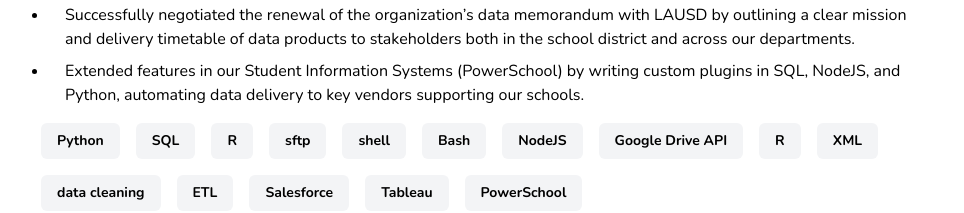
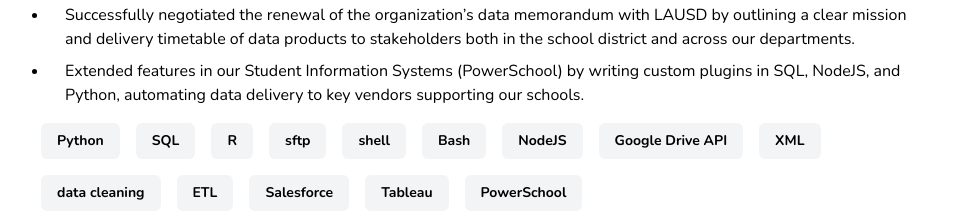
Before and after one commit to chris-av/portfolio-react, a Next.js app: page /resume in a window 1280 px wide. Shown: the part 1060-1273 px from the top of the page, without its empty margins (157-1121 px from the left). Built offline with nearby package versions, Linux system fonts and the light colour scheme.

Commit message:
remove duplicate tag

```diff
--- a/data/resume.data.ts
+++ b/data/resume.data.ts
@@ -112,7 +112,7 @@ export const jobs: Job[] = [
       "Successfully negotiated the renewal of the organization’s data memorandum with LAUSD by outlining a clear mission and delivery timetable of data products to stakeholders both in the school district and across our departments.",
       "Extended features in our Student Information Systems (PowerSchool) by writing custom plugins in SQL, NodeJS, and Python, automating data delivery to key vendors supporting our schools.",
     ],
-    tags: ["Python", "SQL", "R", "sftp", "shell", "Bash", "NodeJS", "Google Drive API", "R", "XML", "data cleaning", "ETL", "Salesforce", "Tableau", "PowerSchool",],
+    tags: ["Python", "SQL", "R", "sftp", "shell", "Bash", "NodeJS", "Google Drive API", "XML", "data cleaning", "ETL", "Salesforce", "Tableau", "PowerSchool",],
   },
   {
     id: "38994532-2048-11ed861d-0242ac120002",
```
